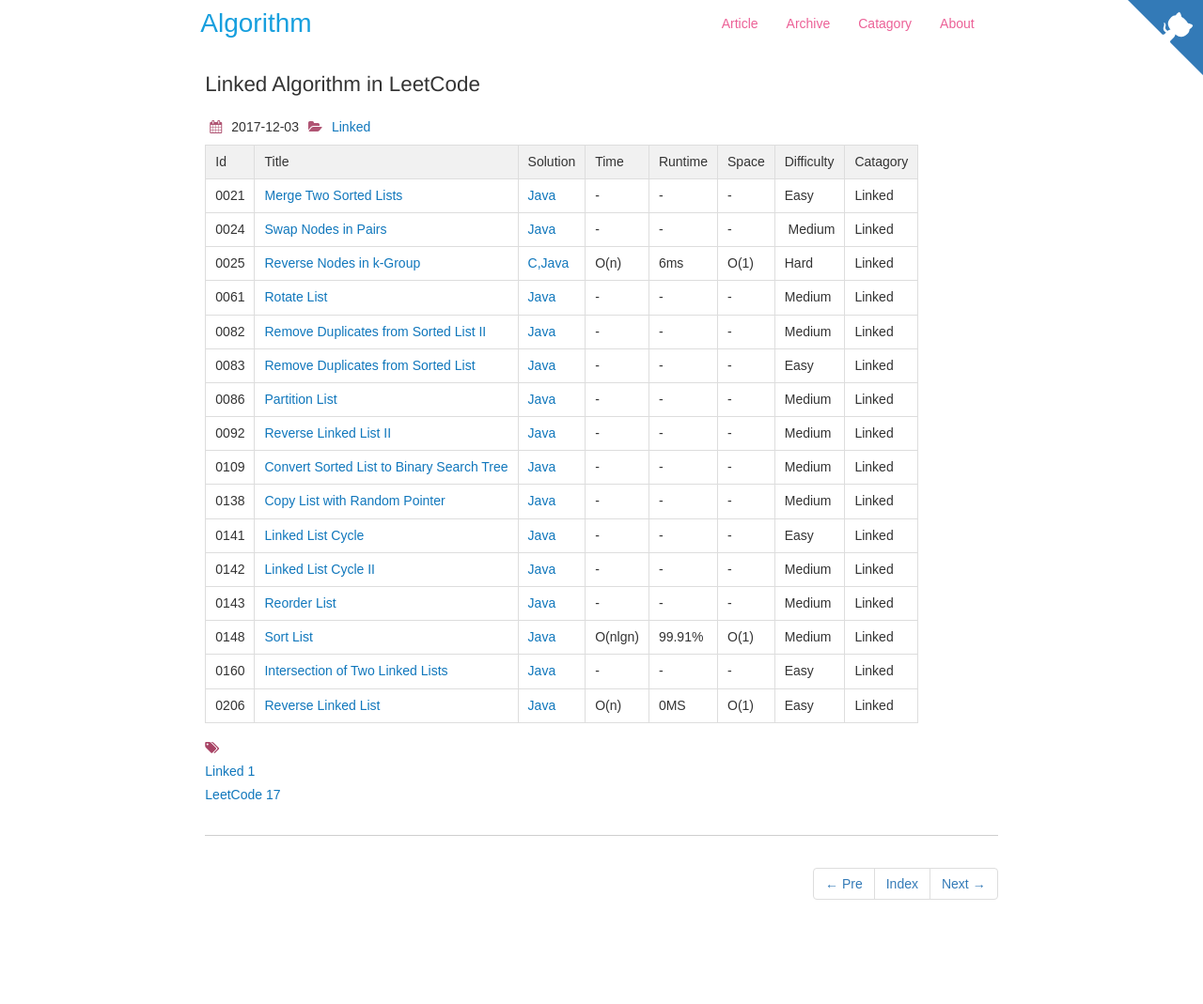
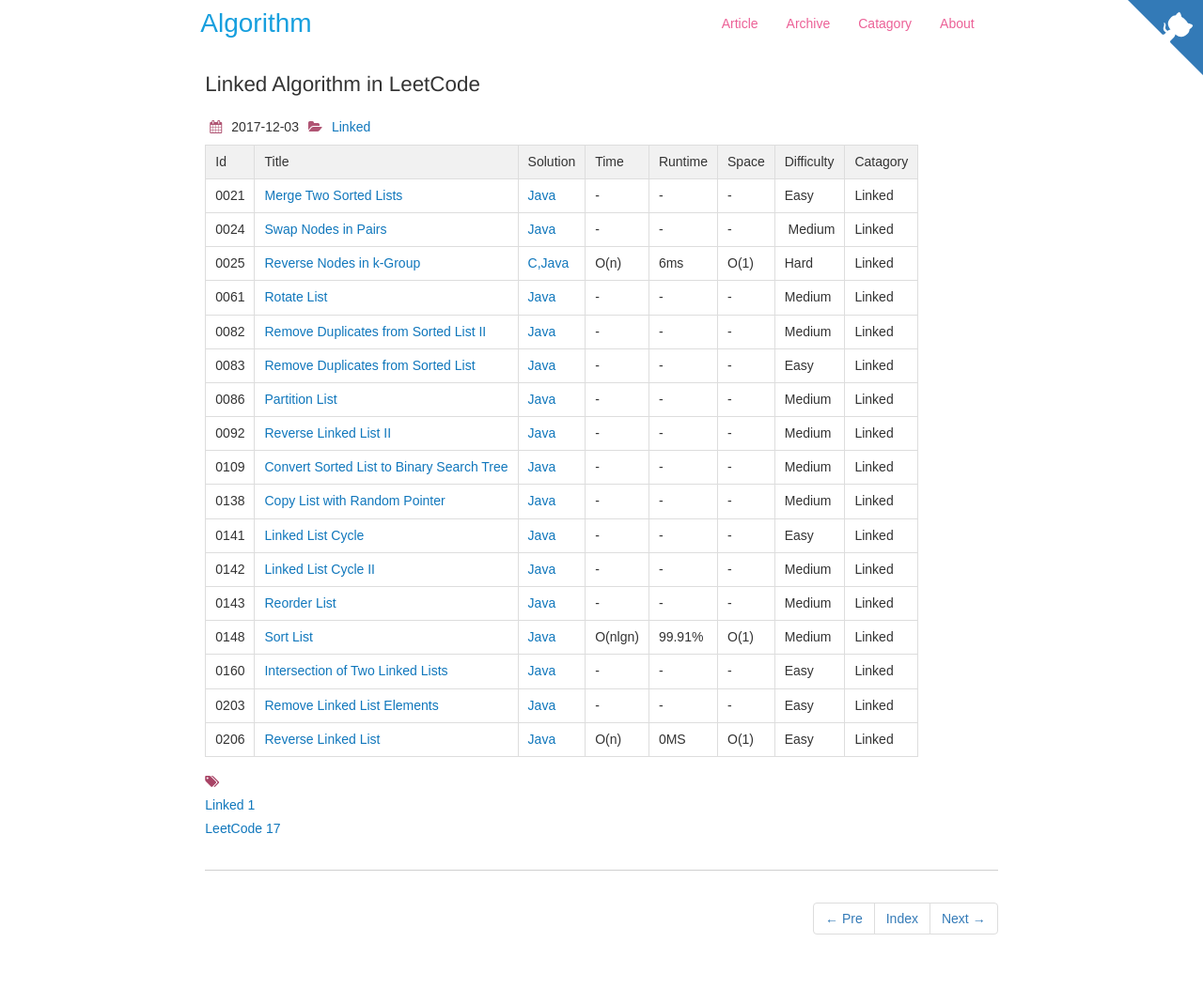
Before and after one commit to dunso/algorithm, a Jekyll site: the page built from docs/_posts/2017-12-03-Linked.md, in a window 1280 px wide. Shown: the whole page at 94% size. Built offline with Jekyll 4.4.1, drawn with Linux system fonts in a browser that asks for light colours; nearby versions of some CDN libraries; before the commit the page ends 1032 px from its top, so only the background shows below that.

Commit message:
Add index of LeetCode0203.java to docs

```diff
--- a/docs/_posts/2017-12-03-Linked.md
+++ b/docs/_posts/2017-12-03-Linked.md
@@ -27,4 +27,5 @@
 |0143|[Reorder List](https://leetcode.com/problems/reorder-list/) | [Java](https://e.srl/leetcode-143/)  |-|-|-|  Medium |Linked|
 |0148|[Sort List](https://leetcode.com/problems/sort-list/) | [Java](https://e.srl/leetcode-148/)  | O(nlgn) |99.91%| O(1)  |  Medium |Linked|
 |0160|[Intersection of Two Linked Lists](https://leetcode.com/problems/intersection-of-two-linked-lists) | [Java](https://e.srl/leetcode-160/)  |-|-|-|  Easy |Linked|
+|0203|[Remove Linked List Elements](https://leetcode.com/problems/remove-linked-list-elements/) | [Java](https://e.srl/leetcode-203/)  |-|-|-|  Easy |Linked|
 |0206|[Reverse Linked List](https://leetcode.com/problems/reverse-linked-list) | [Java](https://e.srl/leetcode-206/)  | O(n) |0MS| O(1)  |  Easy |Linked|
```
